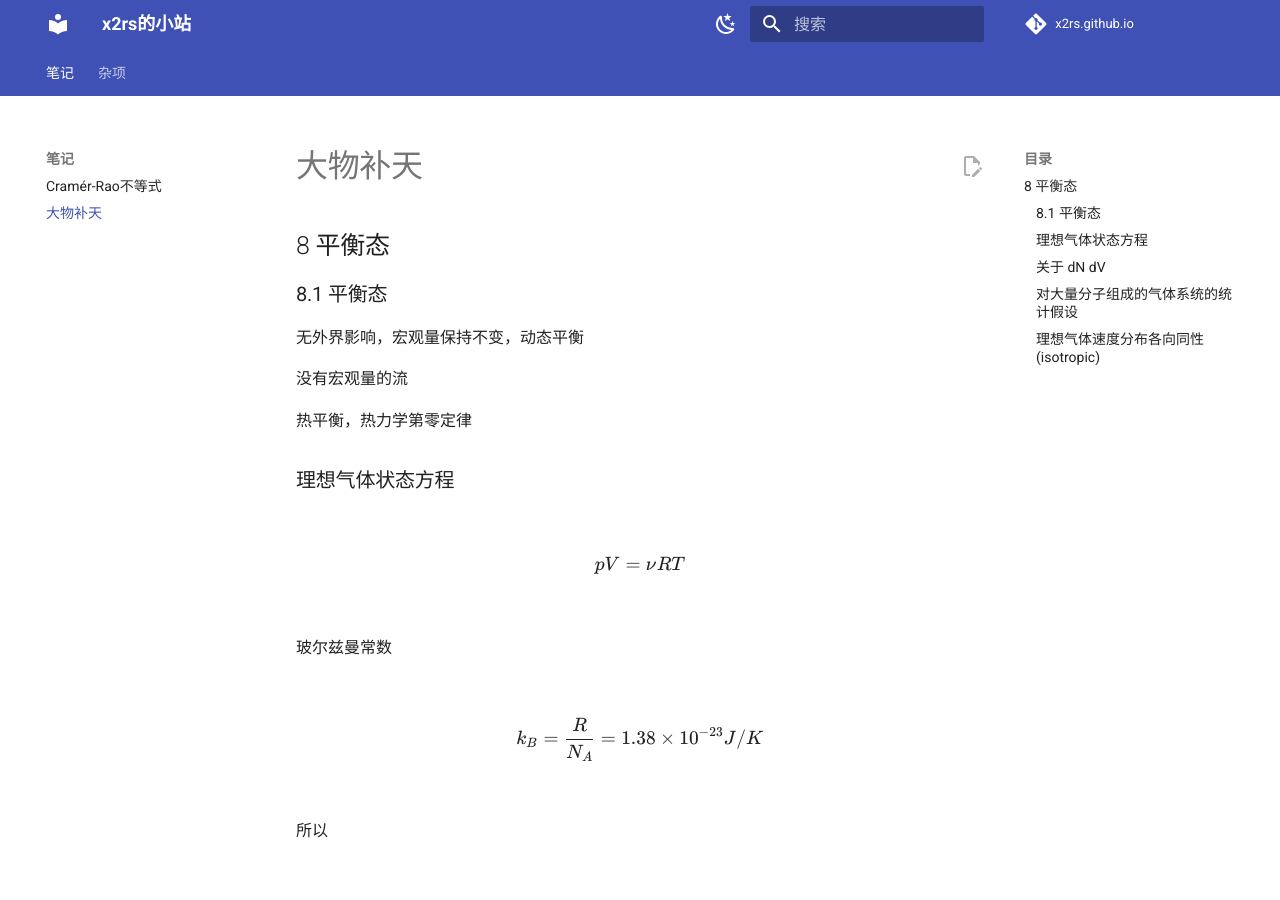
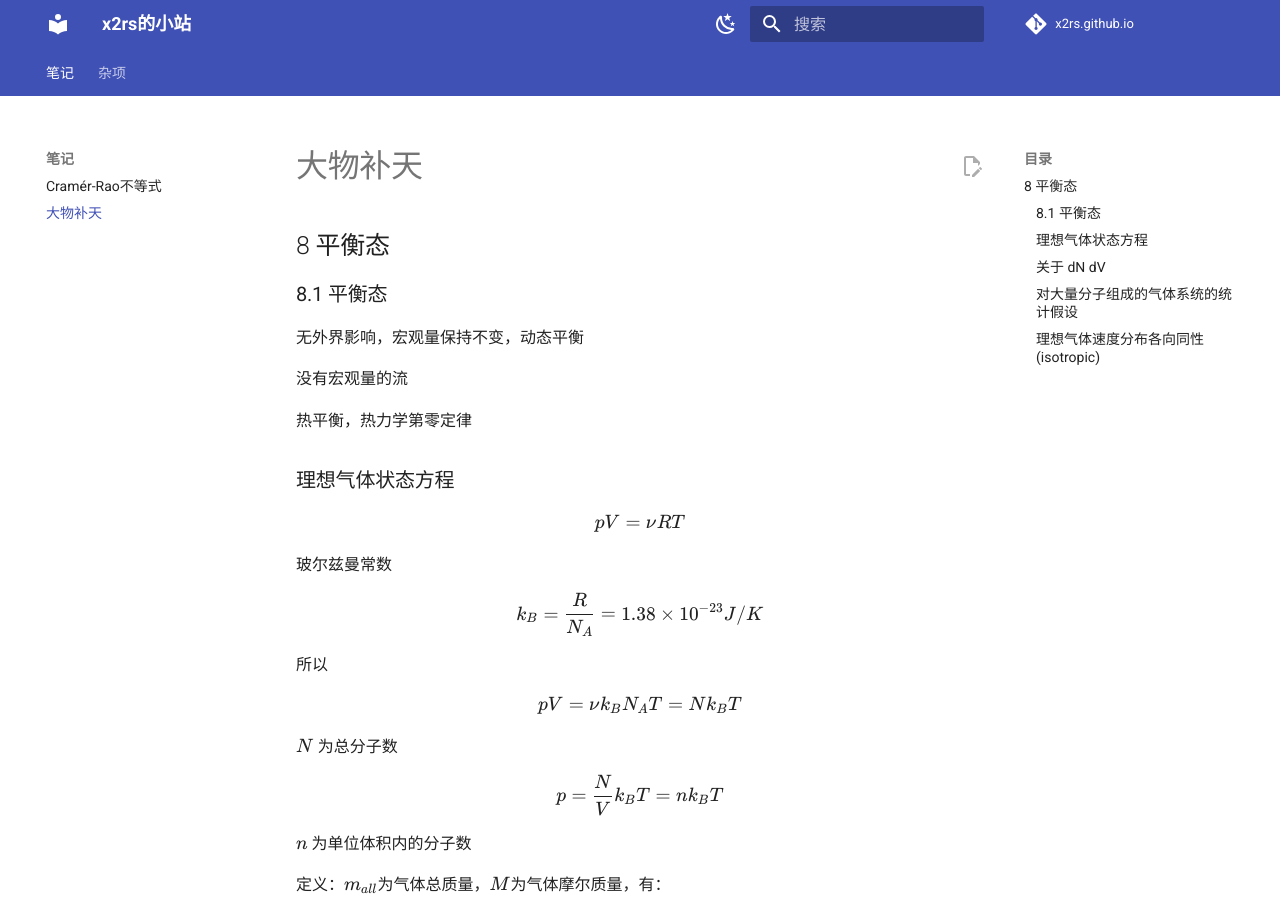
Before and after one commit to x2rs/x2rs.github.io, an MkDocs documentation site: the page built from docs/notes/physics.md, in a window 1280 px wide and 900 px high. Built offline with MkDocs 1.6.1 and Material for MkDocs 9.7.7, drawn with Linux system fonts in a browser that asks for light colours; comment, search, counter and statistics services are not loaded.

Commit message:
fix katex display issue

```diff
--- a/mkdocs.yml
+++ b/mkdocs.yml
@@ -74,10 +74,6 @@
 repo_name: x2rs.github.io
 
 markdown_extensions:
-  # [数学公式支持]
-  # https://squidfunk.github.io/mkdocs-material/reference/math/#katex
-  - pymdownx.arithmatex:
-      generic: true
   # [代码语法高亮]
   # https://squidfunk.github.io/mkdocs-material/reference/code-blocks/#code-blocks
   # https://squidfunk.github.io/mkdocs-material/setup/extensions/python-markdown-extensions/#highlight
```
Also changed, not shown: docs/notes/physics.md (+11 -1 lines).
